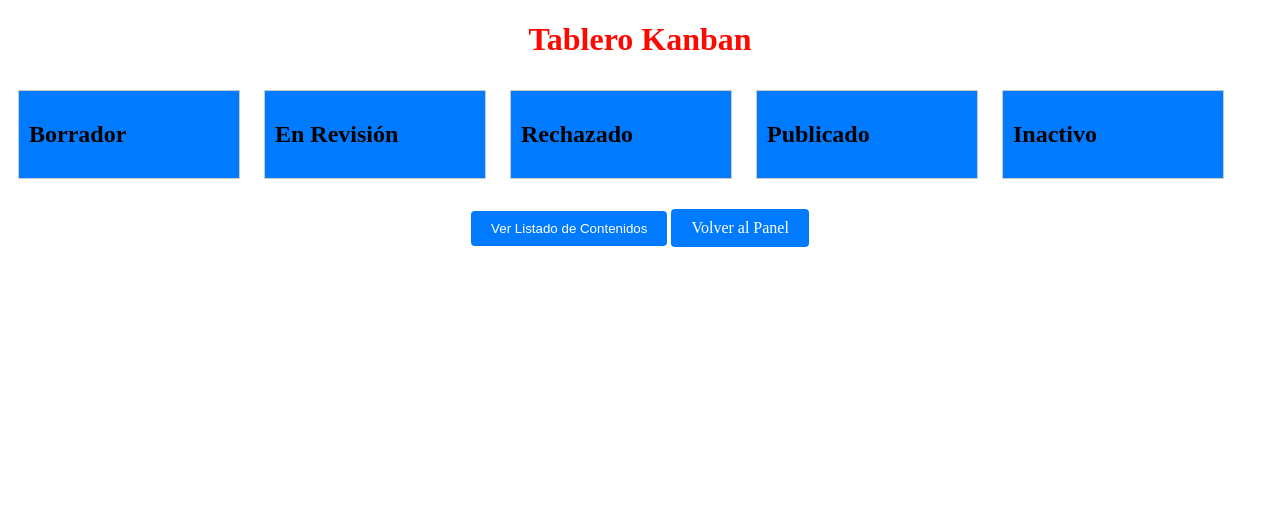
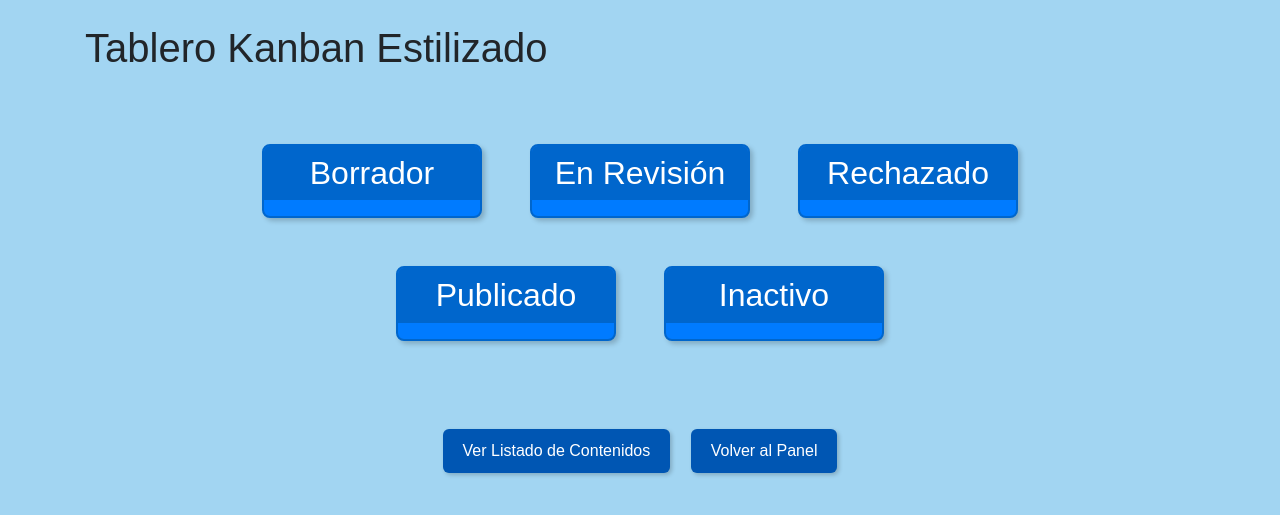
Before and after one commit to aravalenzuela/proyecto_CMS, a Django app: page /tablero_kanban/ in a window 1280 px wide. Shown: the top 515 px of the page. Run offline with Django 4.2, Linux system fonts and the light colour scheme; data that the repository does not hold is empty; some libraries are stand-ins or nearby versions.

Commit message:
[Mejora Frontend Tablero KAnban]

```diff
--- a/Seguridad/templates/tablero_kanban.html
+++ b/Seguridad/templates/tablero_kanban.html
@@ -1,92 +1,86 @@
-<!-- proyecto_CMS/Seguridad/templates/tablero_kanban.html -->
-
 <!DOCTYPE html>
 <html lang="es">
 <head>
     <meta charset="UTF-8">
     <meta name="viewport" content="width=device-width, initial-scale=1.0">
-    <title>Tablero Kanban</title>
+    <title>Tablero Kanban Estilizado</title>
+    <link href="https://stackpath.bootstrapcdn.com/bootstrap/4.3.1/css/bootstrap.min.css" rel="stylesheet">
     <style>
-        /* Agrega estilos CSS para el tablero Kanban aquí */
-        /* Puedes usar bibliotecas como Bootstrap para facilitar la maquetación */
-
-
-        h1 {
-            color: #ff0800; /* Color rojo para el título */
+        body {
+            background-color: #a2d5f2; /* Color de fondo similar al de la imagen */
+            font-family: 'Arial', sans-serif; /* Fuente genérica */
+        }
+        .kanban-container {
+            display: flex;
+            justify-content: center;
+            flex-wrap: wrap;
+            gap: 1rem;
+            padding: 2rem;
+        }
+        .kanban-column {
+            background-color: #007bff;
+            border: 2px solid #0066cc; /* Borde más oscuro para efecto de profundidad */
+            border-radius: 8px;
+            min-width: 220px;
+            max-width: 260px;
+            margin: 1rem;
+            box-shadow: 3px 3px 5px rgba(0, 0, 0, 0.2); /* Sombra para efecto 3D */
+        }
+        .kanban-column h2 {
             text-align: center;
+            color: #fff;
+            padding: 0.5rem 0;
+            border-radius: 6px 6px 0 0;
+            background-color: #0066cc; /* Color más oscuro en la parte superior */
         }
-
-        .kanban-container {
-            display: flex; /* Usa flexbox para los elementos internos */
-            justify-content: space-around; /* Distribuye el espacio alrededor de los elementos */
-            margin-top: 20px; /* Ajusta el margen superior para separar el título de las columnas */
+        .kanban-item {
+            background-color: #e7f0fa; /* Color de ítem más claro para contraste */
+            margin: 0.5rem;
+            padding: 0.5rem;
+            border-radius: 4px;
+            border: 1px solid #ccc;
+            box-shadow: inset 0 0 5px rgba(0, 0, 0, 0.1); /* Sombra interior para efecto de hendidura */
         }
-
-        .kanban-column {
-            border: 1px solid #ccc;
-            padding: 10px;
-            margin: 10px;
-            width: 200px;
+        .kanban-item:hover {
+            background-color: #d6e6f2; /* Efecto al pasar el mouse */
+        }
+        /* Botones y enlaces */
+        .button-container {
+            text-align: center;
+            margin-top: 2rem;
+        }
+        .button {
+            background-color: #0056b3;
+            color: white;
+            padding: 10px 20px;
+            border-radius: 6px;
+            text-decoration: none;
             display: inline-block;
-            vertical-align: top;
-            background-color: #007bff; /* Cambia el color de fondo a azul */
+            margin: 0.5rem;
+            box-shadow: 2px 2px 4px rgba(0, 0, 0, 0.2);
         }
-
-        .kanban-column ul {
-            list-style: none;
-            padding: 0;
+        .button:hover {
+            background-color: #004a99;
+            box-shadow: 1px 1px 3px rgba(0, 0, 0, 0.2);
         }
-
-        .kanban-column li {
-            background-color: #fff;
-            border: 1px solid #ddd;
-            margin-bottom: 5px;
-            padding: 5px;
-            cursor: move;
-        }
-            /* Estilo para los botones "Mover" */
-
-        button.mover-button {
-            background-color: rgba(94, 255, 0, 0.904); /* Cambia el color de fondo a verde */
-            color: #000; /* Cambia el color del texto a negro */
-            border: 1px solid #000; /* Agrega un borde negro al botón */
-            padding: 5px; /* Ajusta el relleno del botón según sea necesario */
-            cursor: pointer; /* Cambia el cursor al pasar sobre el botón */
-        }
-
-        .button-container {
-            text-align: center; /* Centra el contenido horizontalmente */
-            margin-top: 20px; /* Espacio superior para separar el botón del contenido */
-        }
-
-        .button {
-            background-color: #007bff; /* Azul */
-            color: #fff;
-            padding: 10px 20px;
-            border: none;
-            border-radius: 4px;
-            cursor: pointer;
-        }
-
     </style>
 </head>
 <body>
-    <h1>Tablero Kanban</h1>
-
+    <div class="container">
+        <h1 class="my-4">Tablero Kanban Estilizado</h1>
+        <div class="kanban-container">
             {% for estado, contenidos in contenidos_por_estado.items %}
-        <div class="kanban-column" ondragover="handleDragOver(event)" ondrop="handleDrop(event, '{{ estado }}')">
+            <div class="kanban-column" data-estado="{{ estado }}" ondragover="handleDragOver(event)" ondrop="handleDrop(event, '{{ estado }}')">
                 <h2>{{ estado }}</h2>
                 <ul>
                     {% for contenido in contenidos %}
-                    <li id="{{ contenido.id }}" draggable="true" ondragstart="handleDragStart(event)">
+                    <li id="contenido-{{ contenido.id }}" draggable="true" ondragstart="handleDragStart(event)">
                         {{ contenido.titulo }} - {{ contenido.get_estado_display }}
-
                         <br>
                         Creado: {{ contenido.fecha_creacion|date:"F j, Y H:i" }}
                         Modificado: {{ contenido.fecha_modificacion|date:"F j, Y H:i" }}
                         <br>
-
-
+                        <!-- Botones para cambiar estado según corresponda -->
                         {% if contenido.estado == 'Borrador' %}
                             <button class="mover-button" onclick="moverEstado('{{ contenido.id }}', 'En Revisión')">Mover a En Revisión</button>
                         {% elif contenido.estado == 'En Revisión' %}
@@ -100,17 +94,22 @@
                 </ul>
             </div>
             {% endfor %}
+        </div>
+        <div class="button-container">
+            <a href="{% url 'listar_contenidos' %}" class="button">Ver Listado de Contenidos</a>
+            <a href="{% url 'redirect_to_home' %}" class="button">Volver al Panel</a>
+        </div>
+    </div>
+    <script>
+        function handleDragOver(event) {
+            event.preventDefault();
+        }
 
-    <!-- Botón "Volver" -->
-    <div class="button-container">
-        <button type="submit" class="button"><a href="{% url 'listar_contenidos' %}" style="color: white; text-decoration: none;">Ver Listado de Contenidos</a></button>
-        <a href="{% url 'redirect_to_home' %}" style="background-color: #007bff; color: white; padding: 10px 20px; border-radius: 4px; text-decoration: none; display: inline-block;">Volver al Panel</a>
-    </div>
-
-    <script>
+        function handleDragStart(event) {
+            event.dataTransfer.setData("text/plain", event.target.id);
+        }
 
         function moverEstado(contenidoId, nuevoEstado) {
-            //console.log(`Mover contenido ${contenidoId} a ${nuevoEstado}`);
             const formData = new FormData();
             formData.append('contenido_id', contenidoId);
             formData.append('nuevo_estado', nuevoEstado);
@@ -124,14 +123,14 @@
             })
             .then(response => response.json())
             .then(data => {
-                //console.log('Respuesta de la solicitud:', data);
                 if (data.success) {
-                    const element = document.getElementById(contenidoId);
+                    const element = document.getElementById(`contenido-${contenidoId}`);
+                    const targetColumn = document.querySelector(`.kanban-column[data-estado="${nuevoEstado}"] ul`);
                     element.innerHTML = `${element.innerHTML.split(' - ')[0]} - ${data.nuevo_estado}`;
-                    // Recarga la página después de cambiar el estado
-                    location.reload();
+                    element.remove();
+                    targetColumn.appendChild(element);
                 } else {
-                    alert('Error al cambiar el estado: ' + data.error);
+                    console.error('Error al mover el contenido:', data.error);
                 }
             })
             .catch(error => {
@@ -139,6 +138,5 @@
             });
         }
     </script>
-
 </body>
 </html>
--- a/core/templates/profile.html
+++ b/core/templates/profile.html
@@ -16,7 +16,6 @@
         <h1>Panel de Administración</h1>
         <nav>
             <ul>
-                <a href="{% url 'home' %}" class="back-button">Volver a Inicio</a>
                 <a href="{% url 'logout' %}">Cerrar Sesión</a>
             </ul>
         </nav>
```
Lines whose indentation alone changed are shown as unchanged.
